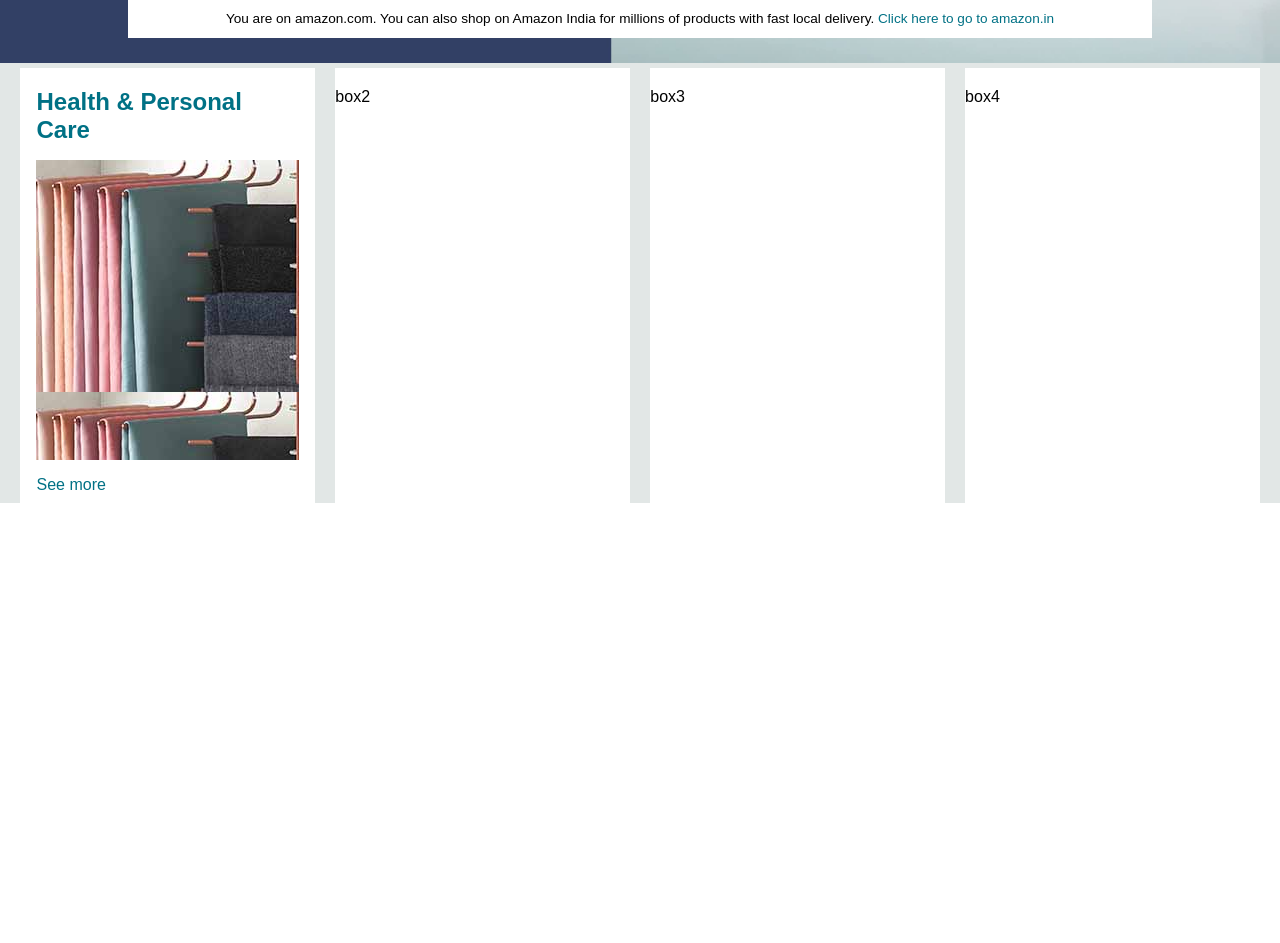
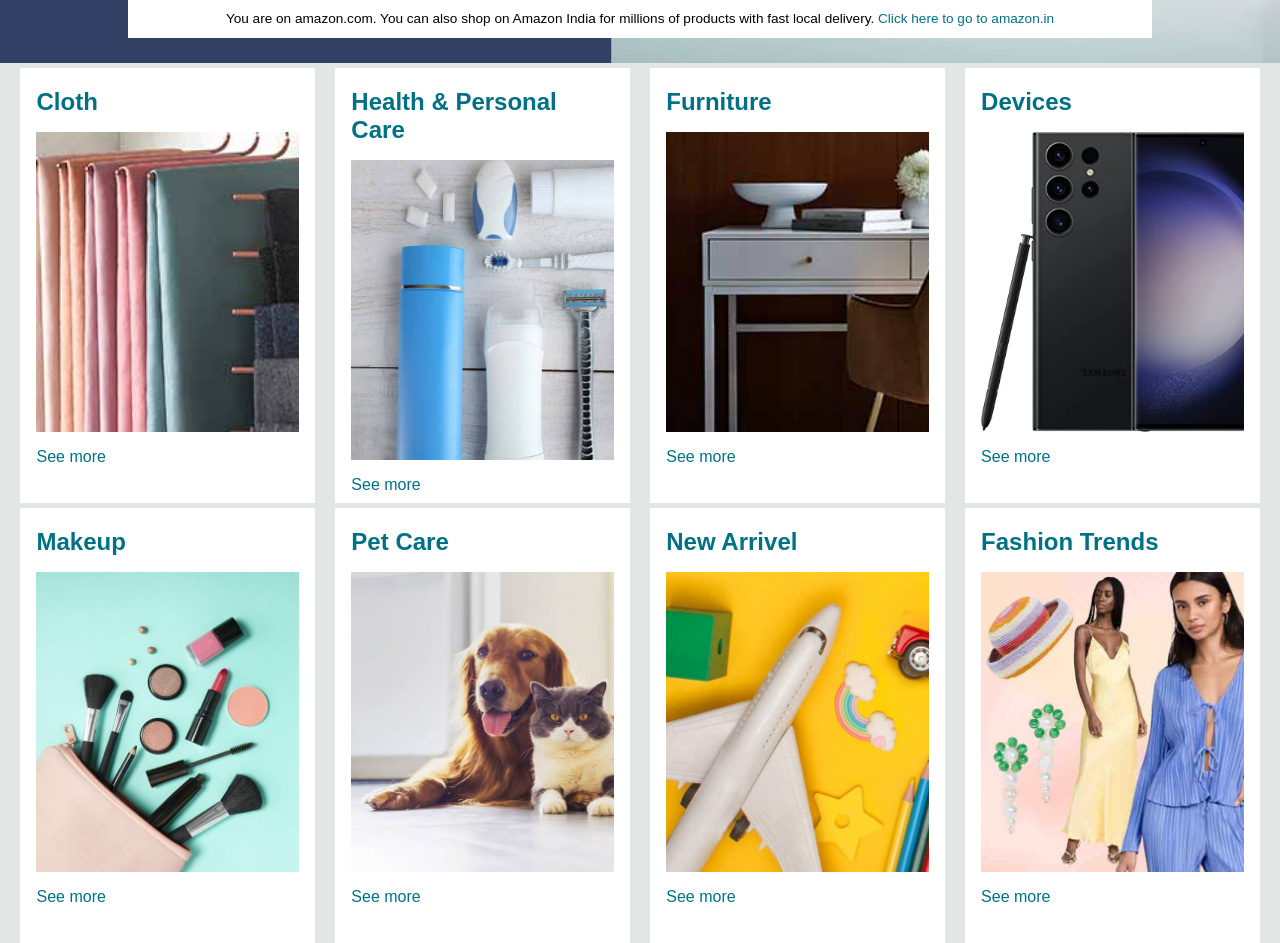
Before and after one commit to avikghosh2605/Amazon_Clone, a plain HTML site: page index.html in a window 1280 px wide. Shown: the part 387-1330 px from the top of the page. Before the commit the page ends 890 px from the top, so only its background shows below. Drawn offline with Linux system fonts and the light colour scheme.

Commit message:
box content

```diff
--- a/asset/style.css
+++ b/asset/style.css
@@ -165,6 +165,7 @@ span {
 /* ..............content/shops-secetion...........  */
 .shop-section {
     display: flex;
+    flex-wrap: wrap;
     justify-content: space-evenly;
     background-color: #e2e7e6;
 }
@@ -180,7 +181,7 @@ span {
 
 .box-img {
     height: 300px;
-    background-image: contain;
+    background-size: cover;
     margin-top: 1rem;
     margin-bottom: 1rem;
 
--- a/index.html
+++ b/index.html
@@ -76,17 +76,58 @@
     </div>
 <!-- .............content/shop-section..........  -->
     <div class="shop-section">
-        <div class="box1 box">
+        <div class="box">
             <div class="box-content">
-            <h2>Health & Personal Care</h2>
+            <h2>Cloth</h2>
             <div class="box-img" style="background-image: url('./asset/Image/box1_image.jpg');"></div>
             <p>See more</p>
             </div>
         </div>
-        <div class="box2 box">box2</div>
-        <div class="box3 box">box3</div>
-        <div class="box4 box">box4</div>
+        <div class="box"><div class="box-content">
+            <h2>Health & Personal Care</h2>
+            <div class="box-img" style="background-image: url('./asset/Image/box2_image.jpg');"></div>
+            <p>See more</p>
+            </div>
+        </div>
+        <div class="box"><div class="box-content">
+            <h2>Furniture</h2>
+            <div class="box-img" style="background-image: url('./asset/Image/box3_image.jpg');"></div>
+            <p>See more</p>
+            </div>
+        </div>
+        <div class="box"><div class="box-content">
+            <h2>Devices</h2>
+            <div class="box-img" style="background-image: url('./asset/Image/box4_image.jpg');"></div>
+            <p>See more</p>
+            </div>
+        </div>
+        <div class="box">
+            <div class="box-content">
+            <h2>Makeup</h2>
+            <div class="box-img" style="background-image: url('./asset/Image/box5_image.jpg');"></div>
+            <p>See more</p>
+            </div>
+        </div>
+        <div class="box"><div class="box-content">
+            <h2>Pet Care</h2>
+            <div class="box-img" style="background-image: url('./asset/Image/box6_image.jpg');"></div>
+            <p>See more</p>
+            </div>
+        </div>
+        <div class="box"><div class="box-content">
+            <h2>New Arrivel</h2>
+            <div class="box-img" style="background-image: url('./asset/Image/box7_image.jpg');"></div>
+            <p>See more</p>
+            </div>
+        </div>
+        <div class="box"><div class="box-content">
+            <h2>Fashion Trends</h2>
+            <div class="box-img" style="background-image: url('./asset/Image/box8_image.jpg');"></div>
+            <p>See more</p>
+            </div>
+        </div>
     </div>
-
+    <!-- ...................Footer.................  -->
+    <footer></footer>
 </body>
 </html>
```
